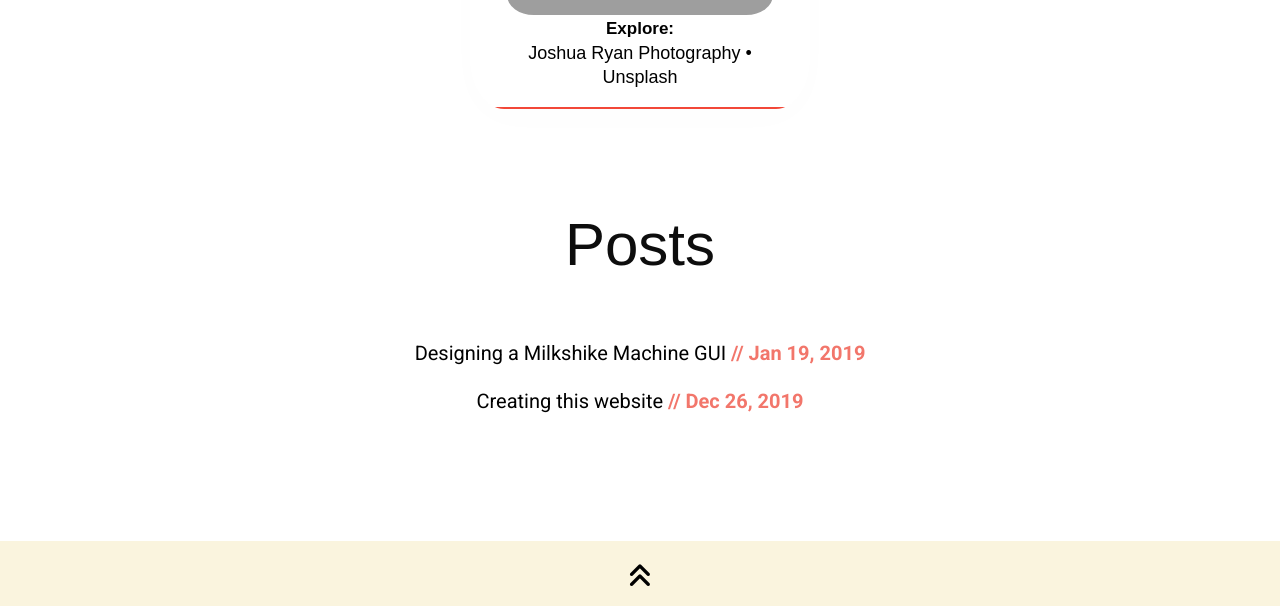
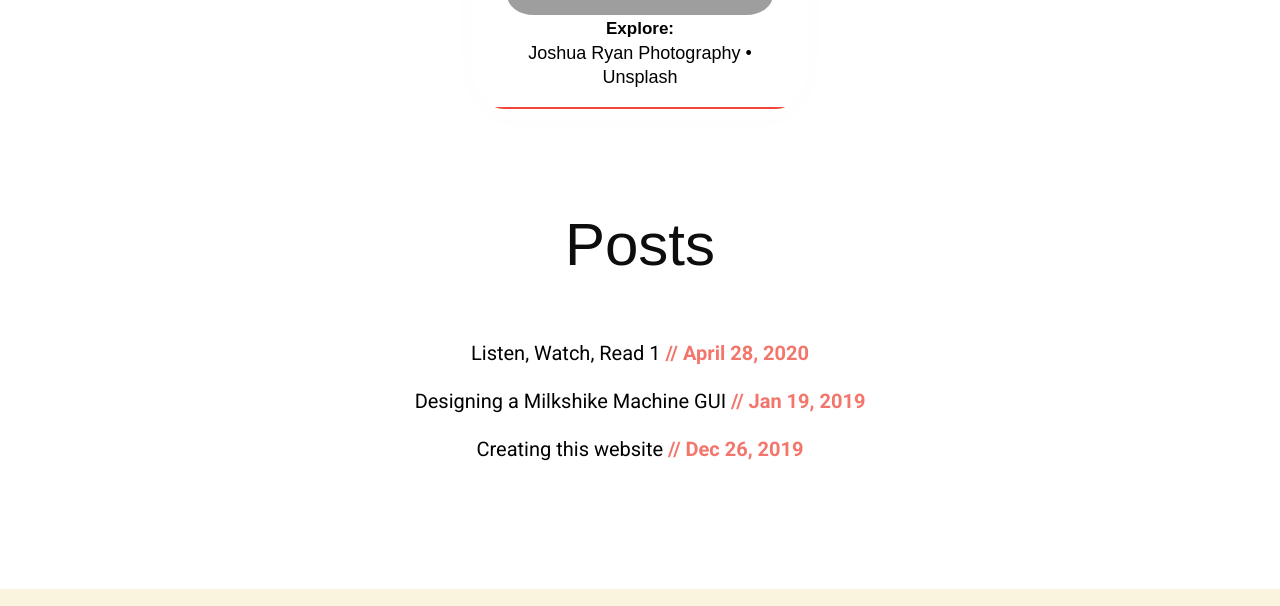
Before and after one commit to JoshuaRedd/Portfolio-Blog, a plain HTML site: page index.html in a window 1280 px wide. Shown: the part 2464-3070 px from the top of the page. Drawn offline with nearby package versions, Linux system fonts and the light colour scheme; grey boxes are pictures that could not be loaded; a web font is replaced by a local one.

Commit message:
Home page updated with new blog

```diff
--- a/index.html
+++ b/index.html
@@ -82,6 +82,11 @@
 		<div class="bloglist">
 			<h1 class="title"> Posts </h1>
 			<div class="post">
+				<text class=posttitle> <a href=posts/ListenWatchRead1.html> Listen, Watch, Read 1</text>
+				<time datetime="19-01-2020">// April 28, 2020</time> </a>
+			</div>
+			<br>
+			<div class="post">
 				<text class=posttitle> <a href=posts/MilkshakeGUI.html> Designing a Milkshike Machine GUI </text>
 				<time datetime="19-01-2020">// Jan 19, 2019</time> </a>
 			</div>
```
